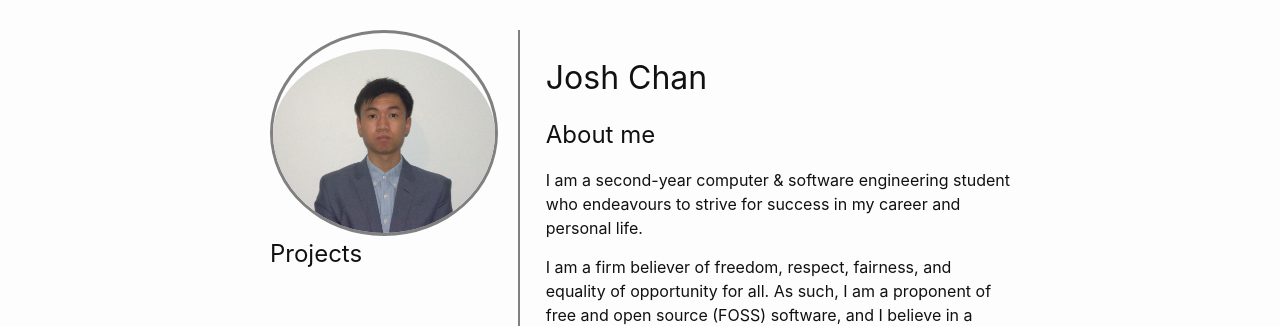
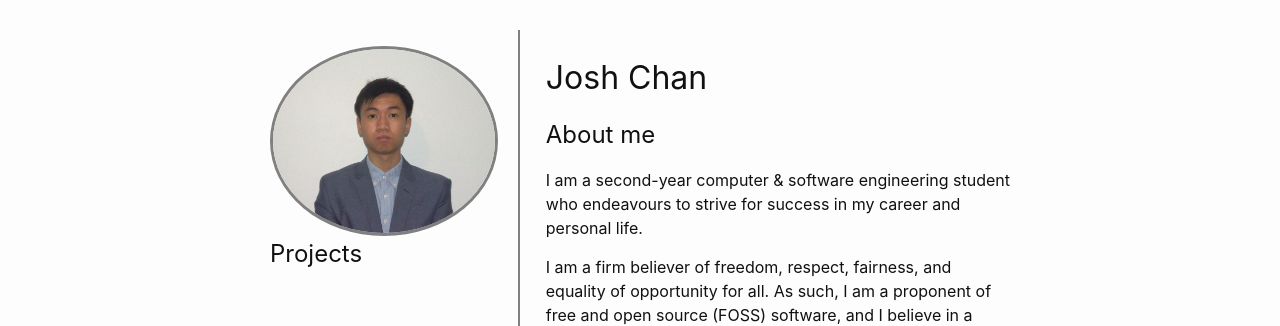
Before and after one commit to ThatGuyRed/portfolio, a Jekyll site: the page built from index.md, in a window 1280 px wide. Shown: the top 326 px of the page. Built offline with Jekyll 4.4.1, drawn with Linux system fonts in a browser that asks for light colours; a script that is not in the unit is left out.

Commit message:
modified:   _sass/minima/_layout.scss

```diff
--- a/_sass/minima/_layout.scss
+++ b/_sass/minima/_layout.scss
@@ -221,7 +221,7 @@
 .portfolio-picture img {
   display: inline-block;
   border-radius: 50%;
-  padding-top: 1em;
+  margin-top: 1em;
   border: 3px solid grey;
 }
 .portfolio-content {
```
